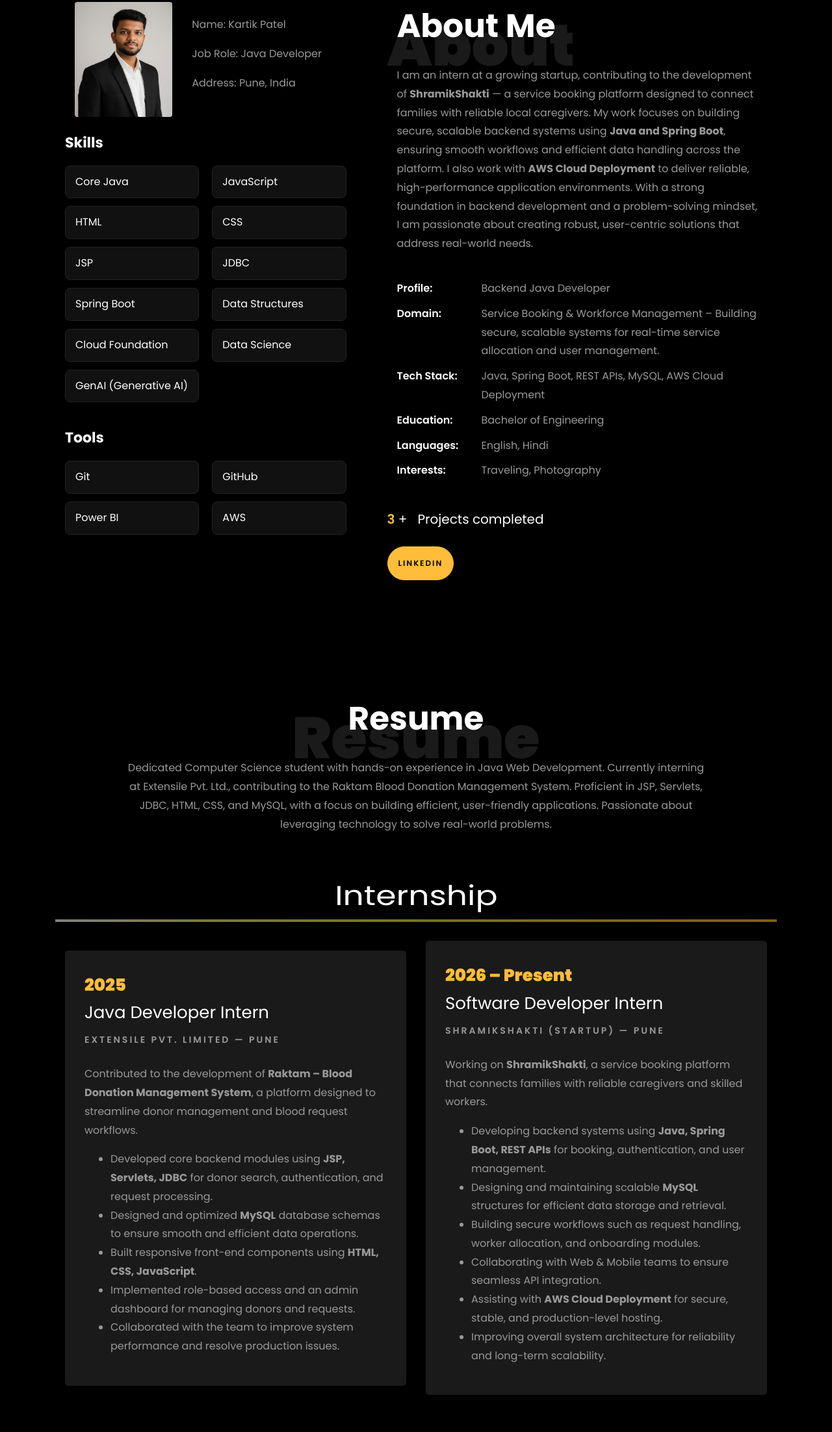
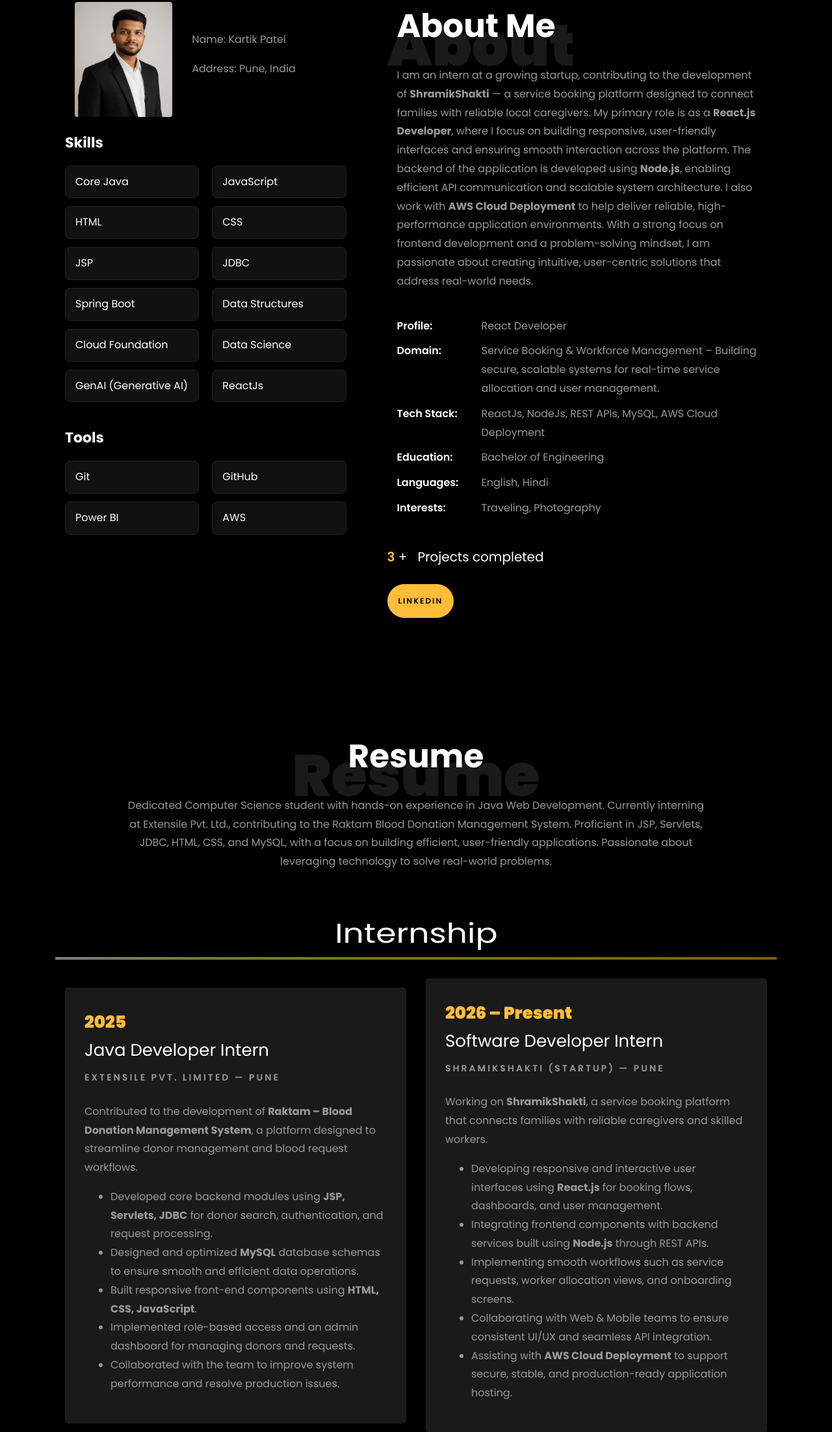
Before and after one commit to Kartikpatel1806/Portfolio, a plain HTML site: page index.html in a window 1280 px wide. Shown: the part 859-3063 px from the top of the page at 65% size. Drawn offline with Linux system fonts and the light colour scheme; files whose address does not match are found by name.

Commit message:
Updated internship section content

```diff
--- a/index.html
+++ b/index.html
@@ -220,7 +220,7 @@
 									<div class="col-sm-6 col-md-7 mt-3 mt-md-0">
 									  <div class="about-info">
 										<p><span class="title-s">Name: </span> <span>Kartik Patel</span></p>
-										<p><span class="title-s">Job Role: </span> <span>Java Developer</span></p>
+										<!-- <p><span class="title-s">Job Role: </span> <span>Java Developer</span></p> -->
 										<p><span class="title-s">Address: </span> <span>Pune, India</span></p>
 									  </div>
 									</div>
@@ -288,6 +288,7 @@
         <div class="skill-item">Cloud Foundation</div>
         <div class="skill-item">Data Science</div>
         <div class="skill-item">GenAI (Generative AI)</div>
+        <div class="skill-item">ReactJs</div>
     </div>
 
     <p class="skills-title">Tools</p>
@@ -313,20 +314,21 @@
 								<h2 class="mb-4">About Me</h2>
 
 								<p>
-I am an intern at a growing startup, contributing to the development of <strong>ShramikShakti</strong> — a service booking platform designed to connect families with reliable local caregivers. My work focuses on building secure, scalable backend systems using <strong>Java and Spring Boot</strong>, ensuring smooth workflows and efficient data handling across the platform.
+  I am an intern at a growing startup, contributing to the development of <strong>ShramikShakti</strong> — a service booking platform designed to connect families with reliable local caregivers. My primary role is as a <strong>React.js Developer</strong>, where I focus on building responsive, user-friendly interfaces and ensuring smooth interaction across the platform.
 
-I also work with <strong>AWS Cloud Deployment</strong> to deliver reliable, high-performance application environments. With a strong foundation in backend development and a problem-solving mindset, I am passionate about creating robust, user-centric solutions that address real-world needs.
+  The backend of the application is developed using <strong>Node.js</strong>, enabling efficient API communication and scalable system architecture. I also work with <strong>AWS Cloud Deployment</strong> to help deliver reliable, high-performance application environments. With a strong focus on frontend development and a problem-solving mindset, I am passionate about creating intuitive, user-centric solutions that address real-world needs.
 </p>
 
+
 			<ul class="about-info mt-4 px-md-0 px-2">
-    				<li class="d-flex"><span>Profile:</span> <span>Backend Java Developer</span></li>
+    				<li class="d-flex"><span>Profile:</span> <span>React Developer</span></li>
 
    					<li class="d-flex"><span>Domain:</span>
        					 <span>Service Booking & Workforce Management – Building secure, scalable systems for real-time service allocation and user management.</span>
     				</li>
 
     				<li class="d-flex"><span>Tech Stack:</span>
-        				<span>Java, Spring Boot, REST APIs, MySQL, AWS Cloud Deployment</span>
+        				<span>ReactJs, NodeJs, REST APIs, MySQL, AWS Cloud Deployment</span>
    					</li>
 
     				<li class="d-flex"><span>Education:</span> <span>Bachelor of Engineering</span></li>
@@ -410,14 +412,12 @@ I also work with <strong>AWS Cloud Deployment</strong> to deliver reliable, high
             </p>
 
             <ul>
-                <li>Developing backend systems using <strong>Java, Spring Boot, REST APIs</strong> for booking, authentication, and user management.</li>
-                <li>Designing and maintaining scalable <strong>MySQL</strong> structures for efficient data storage and retrieval.</li>
-                <li>Building secure workflows such as request handling, worker allocation, and onboarding modules.</li>
-                <li>Collaborating with Web & Mobile teams to ensure seamless API integration.</li>
-                <li>Assisting with <strong>AWS Cloud Deployment</strong> for secure, stable, and production-level hosting.</li>
-                <li>Improving overall system architecture for reliability and long-term scalability.</li>
-            </ul>
-
+  <li>Developing responsive and interactive user interfaces using <strong>React.js</strong> for booking flows, dashboards, and user management.</li>
+  <li>Integrating frontend components with backend services built using <strong>Node.js</strong> through REST APIs.</li>
+  <li>Implementing smooth workflows such as service requests, worker allocation views, and onboarding screens.</li>
+  <li>Collaborating with Web & Mobile teams to ensure consistent UI/UX and seamless API integration.</li>
+  <li>Assisting with <strong>AWS Cloud Deployment</strong> to support secure, stable, and production-ready application hosting.</li>
+</ul>
         </div>
     </div>
 
```
